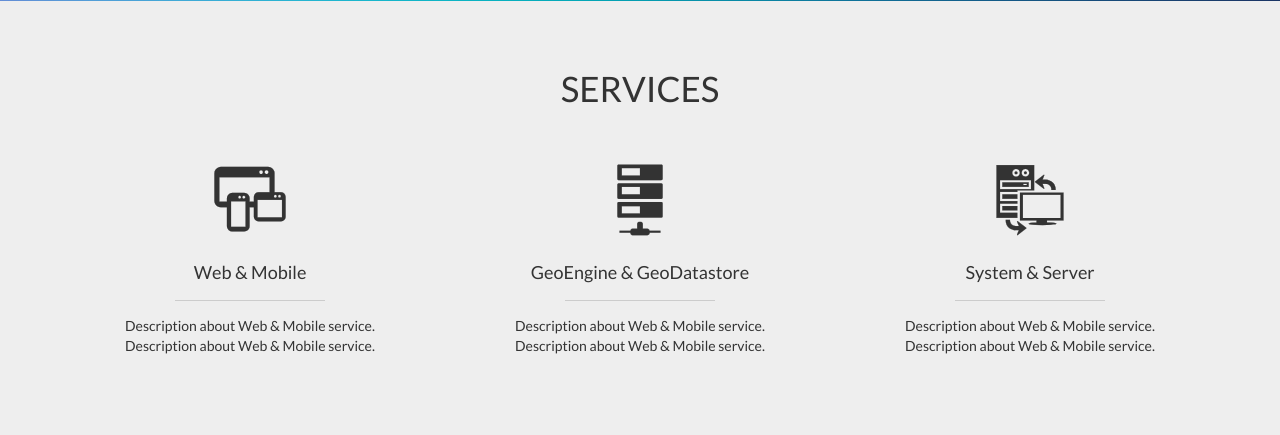
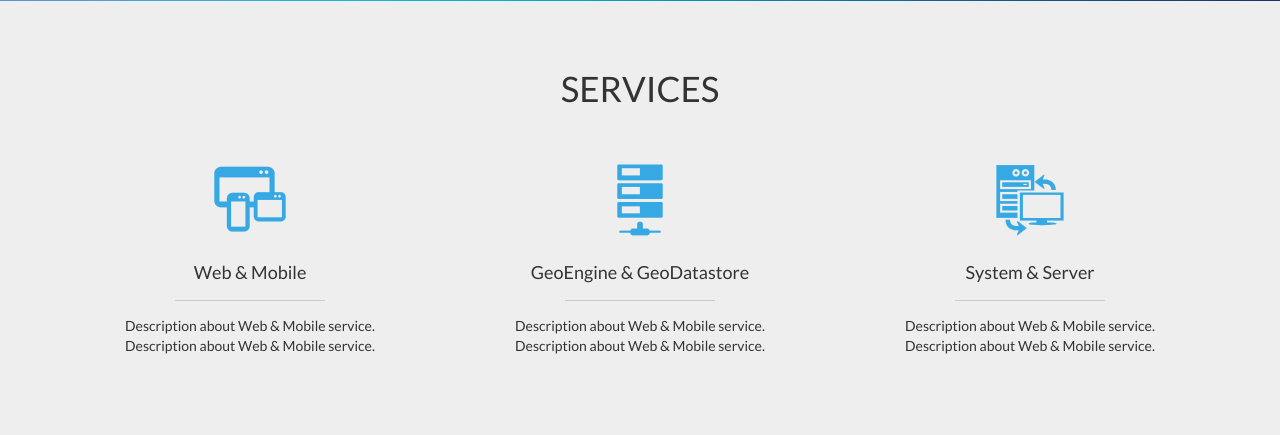
Before and after one commit to hustlzp/tuistudio.com, a Flask app: page / in a window 1280 px wide. Shown: the part 640-1075 px from the top of the page. Run offline with Flask 2, Linux system fonts and the light colour scheme; grey boxes labelled with a size stand in for pictures from a placeholder-image service; style sheets or scripts are compiled from the project's sources; some libraries are stand-ins or nearby versions.

Commit message:
update style

```diff
--- a/tuistudio/static/css/site/index.css
+++ b/tuistudio/static/css/site/index.css
@@ -203,6 +203,7 @@
   line-height: 1;
   display: block;
   margin-bottom: 20px;
+  color: #36a9e5;
 }
 #page-index .services .service .title {
   font-size: 18px;
--- a/tuistudio/static/css/site/index.less
+++ b/tuistudio/static/css/site/index.less
@@ -189,6 +189,7 @@
         line-height: 1;
         display: block;
         margin-bottom: 20px;
+        color: @main-color;
       }
 
       .title {
```
